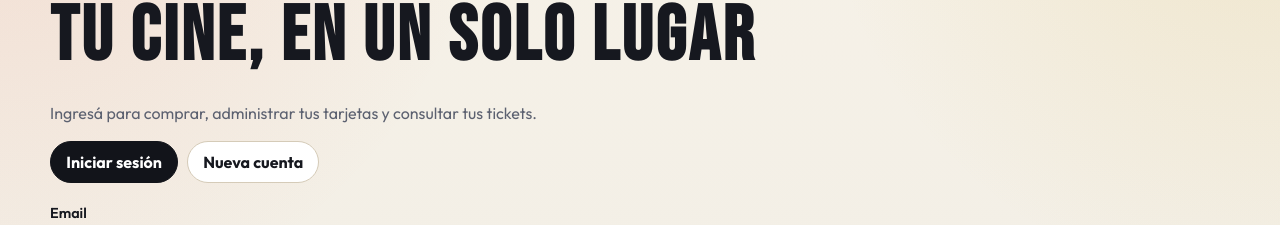
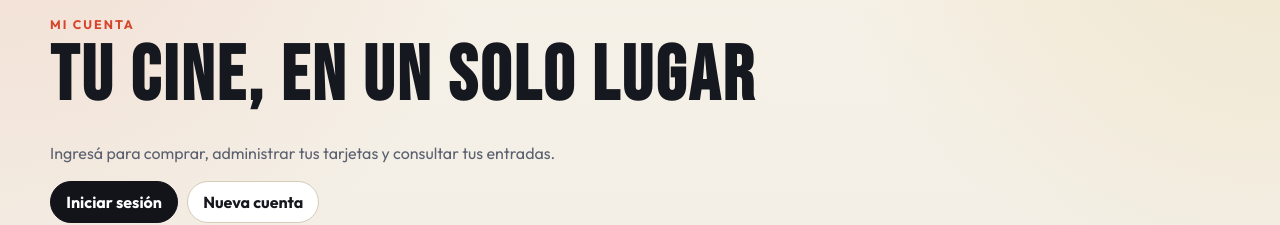
Before and after one commit to BladSector/Cine_TP_Aplicaciones_Interactivas, a React (Vite) app in the folder frontend/: page /cuenta in a window 1280 px wide. Shown: the part 165-390 px from the top of the page. Built offline with nearby package versions, Linux system fonts and the light colour scheme; no server answers.

Commit message:
reduccion de espacios en blanco

```diff
--- a/frontend/src/pages/CuentaPage.jsx
+++ b/frontend/src/pages/CuentaPage.jsx
@@ -141,7 +141,7 @@ export default function CuentaPage() {
       <section className="account-gate">
         <p className="eyebrow">Mi cuenta</p>
         <h1>Tu cine, en un solo lugar</h1>
-        <p className="muted">Ingresá para comprar, administrar tus tarjetas y consultar tus tickets.</p>
+        <p className="muted">Ingresá para comprar, administrar tus tarjetas y consultar tus entradas.</p>
         <div className="auth-tabs">
           <button type="button" className={mode === 'login' ? 'is-active' : ''} onClick={() => changeMode('login')}>Iniciar sesión</button>
           <button type="button" className={mode === 'register' ? 'is-active' : ''} onClick={() => changeMode('register')}>Nueva cuenta</button>
--- a/frontend/src/styles/global.css
+++ b/frontend/src/styles/global.css
@@ -56,6 +56,13 @@
   box-sizing: border-box;
 }
 
+html {
+  /* Le avisa al navegador cuánto mide tu header para que frene antes */
+  scroll-padding-top: 120px;
+
+  /* De paso, hace que el movimiento hacia abajo sea un deslizamiento suave y no un salto brusco */
+  scroll-behavior: smooth;
+}
 html,
 body,
 #root {
@@ -450,6 +457,7 @@ h2 {
 .site-main {
   flex: 1;
   padding-bottom: 4rem;
+  padding-top: 40px !important;
 }
 
 .site-footer {
@@ -1969,7 +1977,7 @@ textarea {
   justify-content: space-between;
   gap: 1rem;
   align-items: start;
-  margin: 2rem 0 1.5rem;
+  margin: 0 0 1.5rem;
 }
 
 .account-grid {
@@ -2396,17 +2404,19 @@ textarea {
 /* La caja flotante del menú */
 .dropdown-menu {
   position: absolute;
-  top: calc(100% + 0.5rem);
+  top: calc(100% + 10px);
   right: 0;
+  z-index: 100;
   background: var(--surface-raised);
   border: 1px solid var(--line);
   border-radius: 14px;
   box-shadow: var(--shadow);
   min-width: 230px;
   padding: 0.5rem 0;
-  z-index: 50;
   display: flex;
   flex-direction: column;
+  transform-origin: top right;
+  animation: dropdownSlideIn 0.2s cubic-bezier(0.2, 0.8, 0.2, 1) forwards;
 }
 
 .dropdown-header {
@@ -2442,6 +2452,17 @@ textarea {
   margin: 0.5rem 0;
 }
 
+@keyframes dropdownSlideIn {
+  from {
+    opacity: 0;
+    transform: translateY(-10px) scale(0.95); /* Sube un poquito y se achica */
+  }
+  to {
+    opacity: 1;
+    transform: translateY(0) scale(1); /* Posición final normal */
+  }
+}
+
 /* Estilo especial para cerrar sesión */
 .text-danger {
   color: var(--danger);
```
